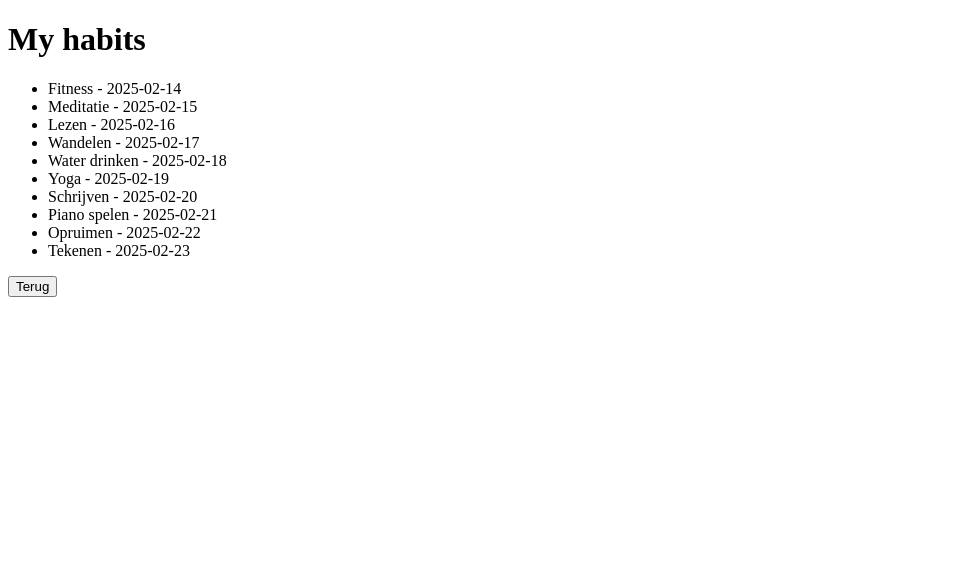
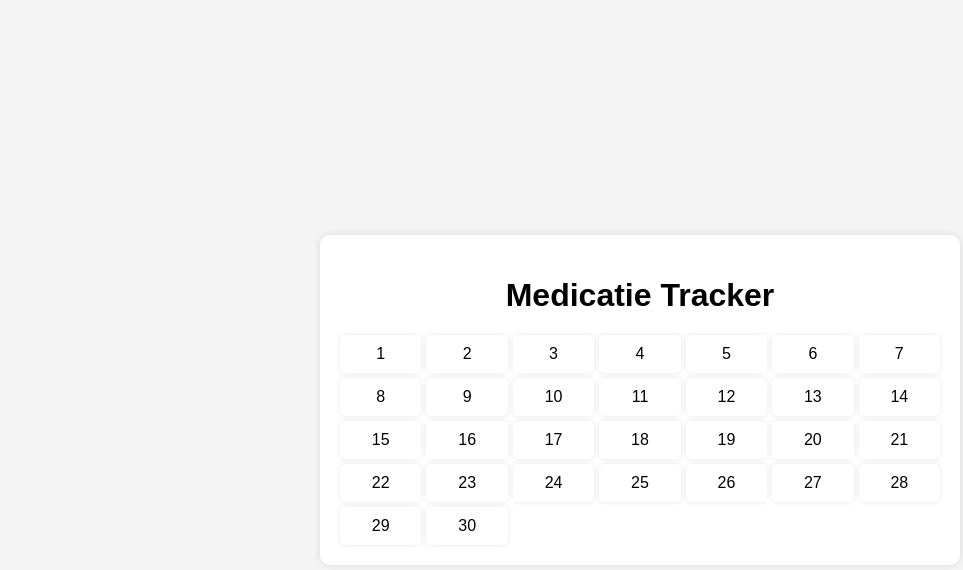
Before and after one commit to Yelle-Van-der-Hoeven/Interactive-web, a plain HTML site: page Tracker app/index.html in a window 1280 px wide. Shown: the whole page, without its empty margins (0-963 px from the left). Drawn offline with Linux system fonts and the light colour scheme.

Commit message:
name change mapje

```diff
--- a/Tracker app copy/style.css
+++ /dev/null
@@ -1,122 +0,0 @@
-body {
-    font-family: Arial, sans-serif;
-    background-color: #f4f4f4;
-    display: flex;
-    justify-content: center;
-    align-items: center;
-    height: 100vh;
-    margin: 0;
-}
-
-.container {
-    background: white;
-    padding: 20px;
-    border-radius: 10px;
-    box-shadow: 0 0 10px rgba(0, 0, 0, 0.1);
-    width: 90%;
-    max-width: 600px;
-    text-align: center;
-}
-
-#kalender {
-    display: grid;
-    grid-template-columns: repeat(7, 1fr);
-    gap: 5px;
-    margin-top: 20px;
-}
-
-.dag {
-    background: #fff;
-    padding: 10px;
-    border-radius: 5px;
-    box-shadow: 0 0 5px rgba(0, 0, 0, 0.1);
-    cursor: pointer;
-    text-align: center;
-}
-
-.dag:hover {
-    background: #e0e0e0;
-}
-
-.hidden {
-    display: none;
-}
-
-input, button {
-    width: 100%;
-    padding: 10px;
-    margin: 5px 0;
-    border: 1px solid #ddd;
-    border-radius: 5px;
-}
-
-button {
-    background-color: #28a745;
-    color: white;
-    border: none;
-    cursor: pointer;
-}
-
-button:hover {
-    background-color: #218838;
-}
-
-ul {
-    list-style: none;
-    padding: 0;
-}
-
-ul li {
-    position: relative;
-    background: #fff;
-    padding: 10px;
-    margin: 5px 0;
-    border-radius: 5px;
-    display: flex;
-    justify-content: space-between;
-    align-items: center;
-    box-shadow: 0 0 5px rgba(0, 0, 0, 0.1);
-}
-
-.delete-btn {
-    background: #ddd;
-    color: #888;
-    border: none;
-    padding: 1px 4px;
-    border-radius: 50%;
-    font-size: 10px;
-    cursor: pointer;
-    opacity: 0.5;
-    transition: opacity 0.3s ease-in-out, background 0.3s;
-    width: 16px;
-    height: 16px;
-    display: flex;
-    align-items: center;
-    justify-content: center;
-    position: absolute;
-    right: 5px;
-    top: 50%;
-    transform: translateY(-50%);
-}
-
-.delete-btn:hover {
-    background: #ccc;
-    opacity: 1;
-}
-
-ul li:hover .delete-btn {
-    display: flex;
-}
-
-
-#terug {
-    background-color: #dc3545;
-    color: white;
-    border: none;
-    cursor: pointer;
-    margin-top: 20px;
-}
-
-#terug:hover {
-    background-color: #c82333;
-}
--- a/Tracker app/index.html
+++ b/Tracker app/index.html
@@ -1,29 +1,26 @@
 <!DOCTYPE html>
 <html lang="nl">
-
 <head>
     <meta charset="UTF-8">
     <meta name="viewport" content="width=device-width, initial-scale=1.0">
-    <title>Habit Tracker</title>
-    <link rel="stylesheet" href="styles.css">
-    <link rel="stylesheet" href="reset.css">
+    <title>Medicatie Tracker</title>
+    <link rel="stylesheet" href="style.css">
 </head>
-
 <body>
-    <header>
-        <h1>My habits</h1>
-    </header>
     <div class="container">
-        <ul id="habit-list"></ul>
-        <div id="habit-detail" class="hidden">
-            <button id="back-button">Terug</button>
-            <h2 id="habit-name"></h2>
-            <p id="habit-duration"></p>
-            <p id="habit-date"></p>
-            <p id="habit-status"></p>
+        <h1>Medicatie Tracker</h1>
+        <div id="kalender"></div>
+        <div id="dag-details" class="hidden">
+            <h2 id="geselecteerde-dag"></h2>
+            <form id="medicatie-form">
+                <input type="text" id="medicatie-naam" placeholder="Medicatie naam" required>
+                <input type="time" id="tijdstip" required>
+                <button type="submit">Toevoegen</button>
+            </form>
+            <ul id="medicatie-lijst"></ul>
+            <button id="terug">Terug naar kalender</button>
         </div>
     </div>
     <script src="script.js"></script>
 </body>
-
 </html>
--- a/Tracker app/script.js
+++ b/Tracker app/script.js
@@ -1,101 +1,62 @@
-const habits = [
-    {
-        id: 1,
-        name: "Fitness",
-        duration: "1u",
-        date: "2025-02-14",
-        status: "Goed"
-    },
-    {
-        id: 2,
-        name: "Meditatie",
-        duration: "15 min",
-        date: "2025-02-15",
-        status: "Uitstekend"
-    },
-    {
-        id: 3,
-        name: "Lezen",
-        duration: "30 min",
-        date: "2025-02-16",
-        status: "Matig"
-    },
-    {
-        id: 4,
-        name: "Wandelen",
-        duration: "45 min",
-        date: "2025-02-17",
-        status: "Goed"
-    },
-    {
-        id: 5,
-        name: "Water drinken",
-        duration: "8 glazen",
-        date: "2025-02-18",
-        status: "Uitstekend"
-    },
-    {
-        id: 6,
-        name: "Yoga",
-        duration: "40 min",
-        date: "2025-02-19",
-        status: "Goed"
-    },
-    {
-        id: 7,
-        name: "Schrijven",
-        duration: "20 min",
-        date: "2025-02-20",
-        status: "Matig"
-    },
-    {
-        id: 8,
-        name: "Piano spelen",
-        duration: "1u",
-        date: "2025-02-21",
-        status: "Uitstekend"
-    },
-    {
-        id: 9,
-        name: "Opruimen",
-        duration: "30 min",
-        date: "2025-02-22",
-        status: "Goed"
-    },
-    {
-        id: 10,
-        name: "Tekenen",
-        duration: "45 min",
-        date: "2025-02-23",
-        status: "Goed"
+document.addEventListener('DOMContentLoaded', function () {
+    const kalender = document.getElementById('kalender');
+    const dagDetails = document.getElementById('dag-details');
+    const geselecteerdeDag = document.getElementById('geselecteerde-dag');
+    const medicatieForm = document.getElementById('medicatie-form');
+    const medicatieLijst = document.getElementById('medicatie-lijst');
+    const terugBtn = document.getElementById('terug');
+    let huidigeDag = null;
+    let medicatieData = JSON.parse(localStorage.getItem('medicatieData')) || {};
+
+    function toonKalender() {
+        kalender.innerHTML = '';
+        dagDetails.classList.add('hidden');
+        for (let i = 1; i <= 30; i++) {
+            let dag = document.createElement('div');
+            dag.classList.add('dag');
+            dag.textContent = i;
+            dag.addEventListener('click', () => toonDagDetails(i));
+            kalender.appendChild(dag);
+        }
     }
-];
 
-const habitList = document.getElementById("habit-list");
-const habitDetail = document.getElementById("habit-detail");
-const backButton = document.getElementById("back-button");
+    function toonDagDetails(dag) {
+        huidigeDag = dag;
+        geselecteerdeDag.textContent = `Dag ${dag}`;
+        dagDetails.classList.remove('hidden');
+        kalender.innerHTML = '';
+        medicatieLijst.innerHTML = '';
 
-habits.forEach((habit) => {
-    const li = document.createElement("li");
-    li.textContent = `${habit.name} - ${habit.date}`;
-    li.onclick = () => showDetail(habit);
-    habitList.appendChild(li);
+        if (medicatieData[dag]) {
+            medicatieData[dag].forEach(item => voegMedicatieToeAanLijst(item.naam, item.tijdstip));
+        }
+    }
+
+    medicatieForm.addEventListener('submit', function (event) {
+        event.preventDefault();
+        let naam = document.getElementById('medicatie-naam').value;
+        let tijdstip = document.getElementById('tijdstip').value;
+
+        if (naam && tijdstip) {
+            if (!medicatieData[huidigeDag]) medicatieData[huidigeDag] = [];
+            medicatieData[huidigeDag].push({ naam, tijdstip });
+            localStorage.setItem('medicatieData', JSON.stringify(medicatieData));
+            voegMedicatieToeAanLijst(naam, tijdstip);
+            medicatieForm.reset();
+        }
+    });
+
+    function voegMedicatieToeAanLijst(naam, tijdstip) {
+        let li = document.createElement('li');
+        li.innerHTML = `${naam} - ${tijdstip} <button class="delete-btn">X</button>`;
+        medicatieLijst.appendChild(li);
+        li.querySelector('.delete-btn').addEventListener('click', function () {
+            medicatieData[huidigeDag] = medicatieData[huidigeDag].filter(item => !(item.naam === naam && item.tijdstip === tijdstip));
+            localStorage.setItem('medicatieData', JSON.stringify(medicatieData));
+            li.remove();
+        });
+    }
+
+    terugBtn.addEventListener('click', toonKalender);
+    toonKalender();
 });
-
-function showDetail(habit) {
-    document.getElementById("habit-name").textContent = habit.name;
-    document.getElementById(
-        "habit-duration"
-    ).textContent = `Duur: ${habit.duration}`;
-    document.getElementById("habit-date").textContent = `Datum: ${habit.date}`;
-    document.getElementById(
-        "habit-status"
-    ).textContent = `Status: ${habit.status}`;
-    habitList.style.display = "none";
-    habitDetail.classList.remove("hidden");
-}
-
-backButton.onclick = () => {
-    habitDetail.classList.add("hidden");
-    habitList.style.display = "block";
-};
--- a/Tracker app/style.css
+++ b/Tracker app/style.css
@@ -1,157 +1,122 @@
-html,
-body,
-div,
-span,
-applet,
-object,
-iframe,
-h1,
-h2,
-h3,
-h4,
-h5,
-h6,
-p,
-blockquote,
-pre,
-a,
-abbr,
-acronym,
-address,
-big,
-cite,
-code,
-del,
-dfn,
-em,
-img,
-ins,
-kbd,
-q,
-s,
-samp,
-small,
-strike,
-strong,
-sub,
-sup,
-tt,
-var,
-b,
-u,
-i,
-center,
-dl,
-dt,
-dd,
-ol,
-ul,
-li,
-fieldset,
-form,
-label,
-legend,
-table,
-caption,
-tbody,
-tfoot,
-thead,
-tr,
-th,
-td,
-article,
-aside,
-canvas,
-details,
-embed,
-figure,
-figcaption,
-footer,
-header,
-hgroup,
-menu,
-nav,
-output,
-ruby,
-section,
-summary,
-time,
-mark,
-audio,
-video {
+body {
+    font-family: Arial, sans-serif;
+    background-color: #f4f4f4;
+    display: flex;
+    justify-content: center;
+    align-items: center;
+    height: 100vh;
     margin: 0;
-    padding: 0;
-    border: 0;
-    font-size: 100%;
-    font: inherit;
-    vertical-align: baseline;
-}
-
-/* HTML5 display-role reset for older browsers */
-article,
-aside,
-details,
-figcaption,
-figure,
-footer,
-header,
-hgroup,
-menu,
-nav,
-section {
-    display: block;
-}
-
-body {
-    line-height: 1;
-}
-
-ol,
-ul {
-    list-style: none;
-}
-
-blockquote,
-q {
-    quotes: none;
-}
-
-blockquote:before,
-blockquote:after,
-q:before,
-q:after {
-    content: "";
-    content: none;
-}
-
-table {
-    border-collapse: collapse;
-    border-spacing: 0;
-}
-
-header {
-    background: rgb(45, 188, 245);
-    background: linear-gradient(125deg,
-            rgba(45, 188, 245, 1) 0%,
-            rgba(12, 82, 231, 1) 100%);
-}
-
-header h1 {
-    font-size: 38px;
-    margin-left: 20px;
-    padding-top: 20px;
-    padding-bottom: 15px;
-    font-weight: 600;
 }
 
 .container {
-    margin: 50px;
+    background: white;
+    padding: 20px;
+    border-radius: 10px;
+    box-shadow: 0 0 10px rgba(0, 0, 0, 0.1);
+    width: 90%;
+    max-width: 600px;
+    text-align: center;
+}
+
+#kalender {
+    display: grid;
+    grid-template-columns: repeat(7, 1fr);
+    gap: 5px;
+    margin-top: 20px;
+}
+
+.dag {
+    background: #fff;
+    padding: 10px;
+    border-radius: 5px;
+    box-shadow: 0 0 5px rgba(0, 0, 0, 0.1);
+    cursor: pointer;
+    text-align: center;
+}
+
+.dag:hover {
+    background: #e0e0e0;
 }
 
 .hidden {
     display: none;
 }
 
-.container {
-    padding: 20px;
+input, button {
+    width: 100%;
+    padding: 10px;
+    margin: 5px 0;
+    border: 1px solid #ddd;
+    border-radius: 5px;
 }
+
+button {
+    background-color: #28a745;
+    color: white;
+    border: none;
+    cursor: pointer;
+}
+
+button:hover {
+    background-color: #218838;
+}
+
+ul {
+    list-style: none;
+    padding: 0;
+}
+
+ul li {
+    position: relative;
+    background: #fff;
+    padding: 10px;
+    margin: 5px 0;
+    border-radius: 5px;
+    display: flex;
+    justify-content: space-between;
+    align-items: center;
+    box-shadow: 0 0 5px rgba(0, 0, 0, 0.1);
+}
+
+.delete-btn {
+    background: #ddd;
+    color: #888;
+    border: none;
+    padding: 1px 4px;
+    border-radius: 50%;
+    font-size: 10px;
+    cursor: pointer;
+    opacity: 0.5;
+    transition: opacity 0.3s ease-in-out, background 0.3s;
+    width: 16px;
+    height: 16px;
+    display: flex;
+    align-items: center;
+    justify-content: center;
+    position: absolute;
+    right: 5px;
+    top: 50%;
+    transform: translateY(-50%);
+}
+
+.delete-btn:hover {
+    background: #ccc;
+    opacity: 1;
+}
+
+ul li:hover .delete-btn {
+    display: flex;
+}
+
+
+#terug {
+    background-color: #dc3545;
+    color: white;
+    border: none;
+    cursor: pointer;
+    margin-top: 20px;
+}
+
+#terug:hover {
+    background-color: #c82333;
+}
```
Also changed, not shown: Tracker app copy/index.html (deleted, +0 -26 lines), Tracker app copy/script.js (deleted, +0 -62 lines).
